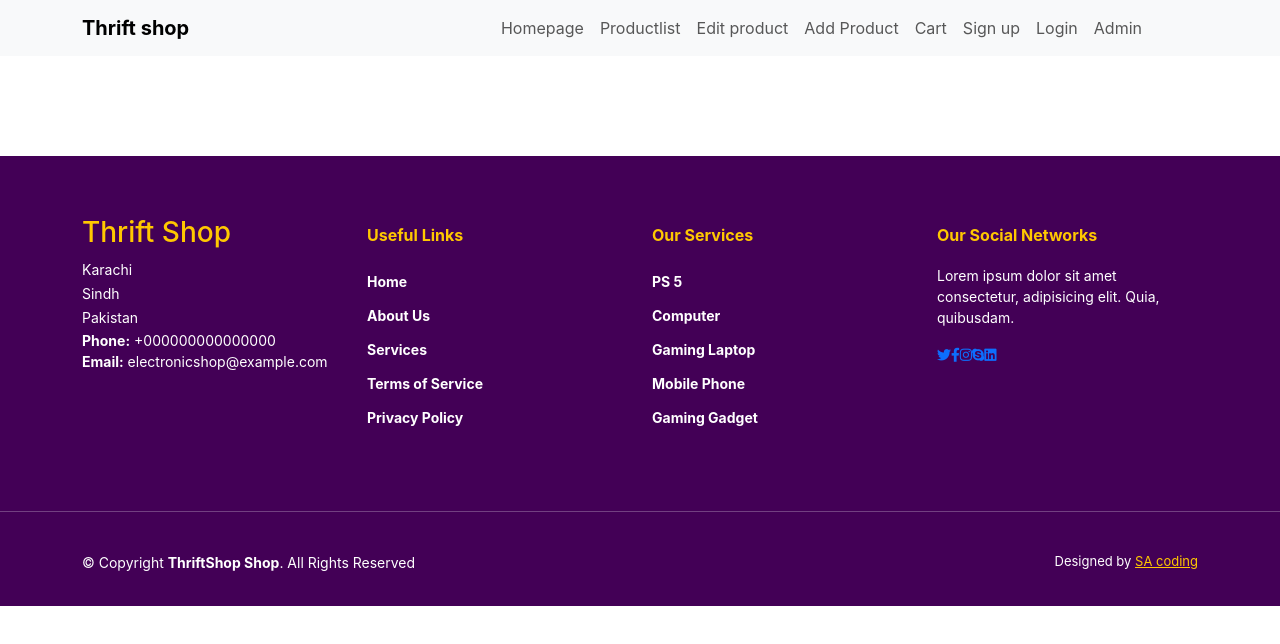
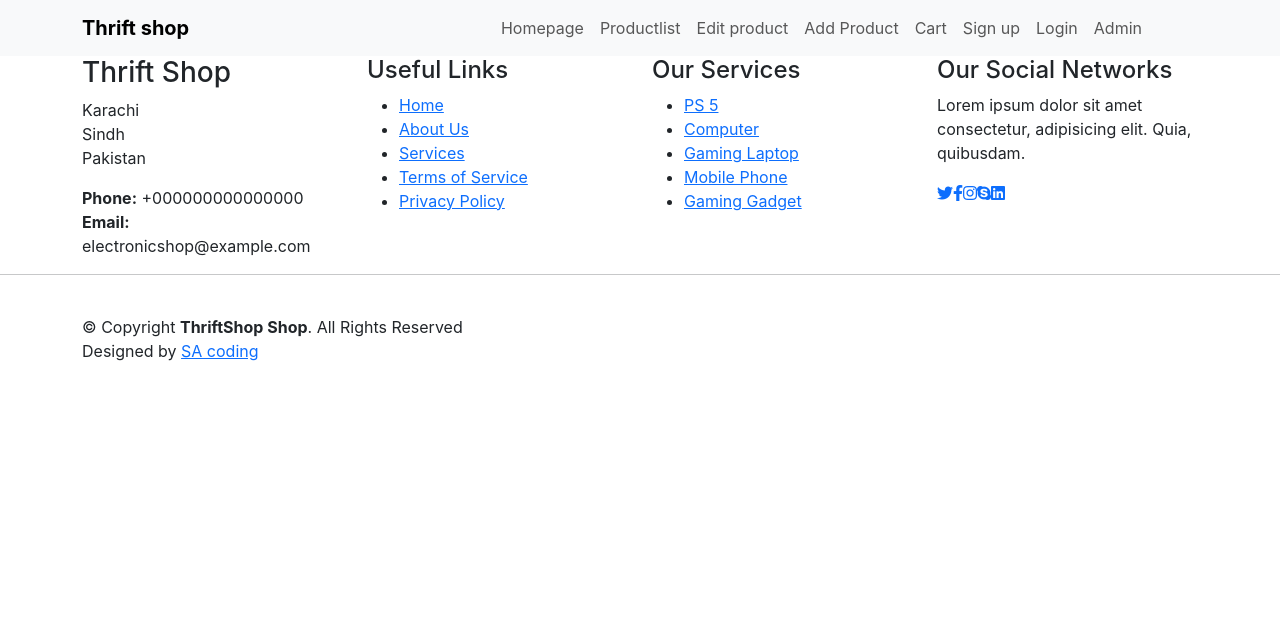
Before and after one commit to JoabOwala/thriftstore-frontend, a React (Create React App) app: page /delete in a window 1280 px wide. Shown: the top 644 px of the page. Built offline with nearby package versions, Linux system fonts and the light colour scheme.

Commit message:
evrything is fine

```diff
--- a/src/components/Footer.js
+++ b/src/components/Footer.js
@@ -117,7 +117,7 @@ const FooterSection = styled.footer`
 const Footer = () => {
   return (
     <div>
-      <FooterSection>
+      <footer id="footer">
         <div className="footer-top">
           <div className="container">
             <div className="row">
@@ -177,7 +177,7 @@ const Footer = () => {
             Designed by <a href="#">SA coding</a>
           </div>
         </div>
-      </FooterSection>
+    </footer>
     </div>
   );
 };
```
